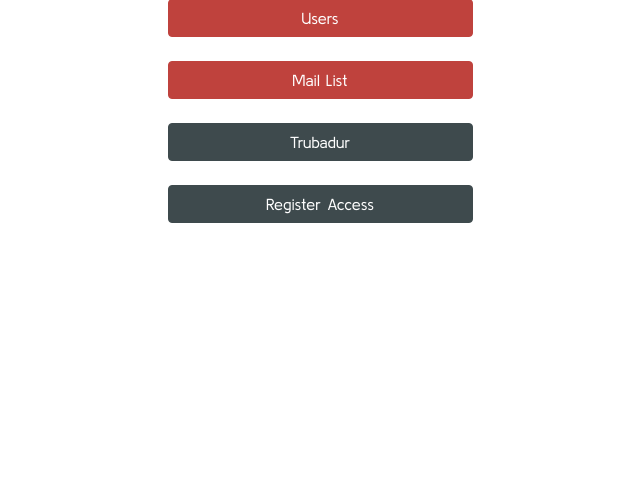
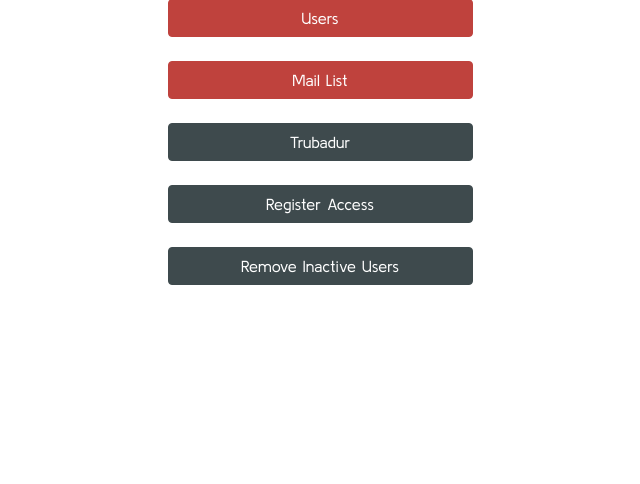
Before and after one commit to JosefUtbult/Frispel, a Django app: a page that uses Manager/templates/manager.html in a window 1280 px wide. Shown: the part 222-706 px from the top of the page, without its empty margins (320-960 px from the left). Run offline with Django 3.2, Linux system fonts and the light colour scheme; the visitor is signed in with stand-in values (Sample User, id 1); some libraries are stand-ins or nearby versions; some web fonts are replaced.

Commit message:
Add deletion of inactive users

```diff
--- a/Manager/templates/manager.html
+++ b/Manager/templates/manager.html
@@ -22,6 +22,9 @@
 		<form action="{% url 'register_access' %}lang={% if lang %}{{lang}}{% else %}sv{% endif %}" method="get" class="my-4">
 			<input type="submit" class="btn btn-secondary btn-block" value="{% if lang == 'en' %}Register Access{% else %}Registrera Tillgång{% endif %}"/>
 		</form>
+		<form action="{% url 'remove_inactive_users' %}lang={% if lang %}{{lang}}{% else %}sv{% endif %}" method="get" class="my-4">
+			<input type="submit" class="btn btn-secondary btn-block" value="{% if lang == 'en' %}Remove Inactive Users{% else %}Ta bort inaktiva användare{% endif %}"/>
+		</form>
 	</div>
 </div>
 {% endblock %}
--- a/Manager/urls.py
+++ b/Manager/urls.py
@@ -32,4 +32,6 @@ urlpatterns = [
     path('users/', views.users, name='manageUsers'),
     path('register_access/lang=<str:lang>', views.register_access, name='register_access'),
     path('register_access/', views.register_access, name='register_access'),
+    path('remove_inactive_users/', views.remove_inactive_users, name='remove_inactive_users'),
+    path('remove_inactive_users/lang=<str:lang>', views.remove_inactive_users, name='remove_inactive_users'),
 ]
--- a/Manager/views.py
+++ b/Manager/views.py
@@ -205,3 +205,23 @@ def generate_mail(userprofiles):
                 'title': 'Access to frispel',
                 'body': MESSAGE_BODY.format(person='person', body=body)
             }
+
+def get_inactive_users():
+    return list(filter(lambda instance:
+        # Change timedelta to 365 when the initial set date is more than one year ago
+        instance.registered_expiry_date + timedelta(days=300) <= date.today() and
+        not instance.extended_membership_status,
+    Userprofile.objects.all()))
+
+
+@staff_member_required
+def remove_inactive_users(request, lang=None):
+    if request.method == 'POST':
+        inactive_users = get_inactive_users()
+        print(request.POST)
+        for userprofile in inactive_users:
+            if userprofile.user.username in request.POST:
+                userprofile.user.delete()
+
+    inactive_users = get_inactive_users()
+    return render(request, 'remove_inactive_users.html', {'inactive_users': inactive_users, 'lang': lang})
```
Also changed, not shown: Manager/templates/remove_inactive_users.html (added, +35 -0 lines).
